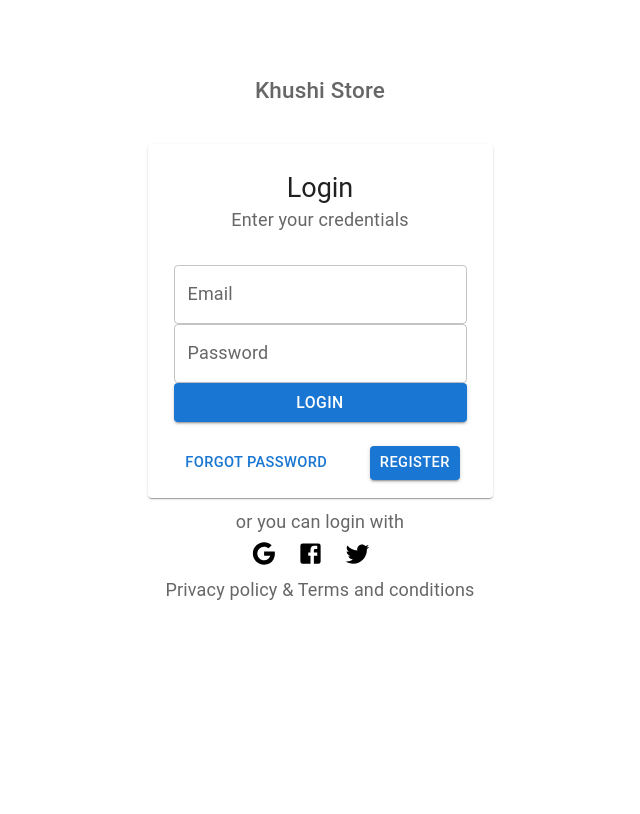
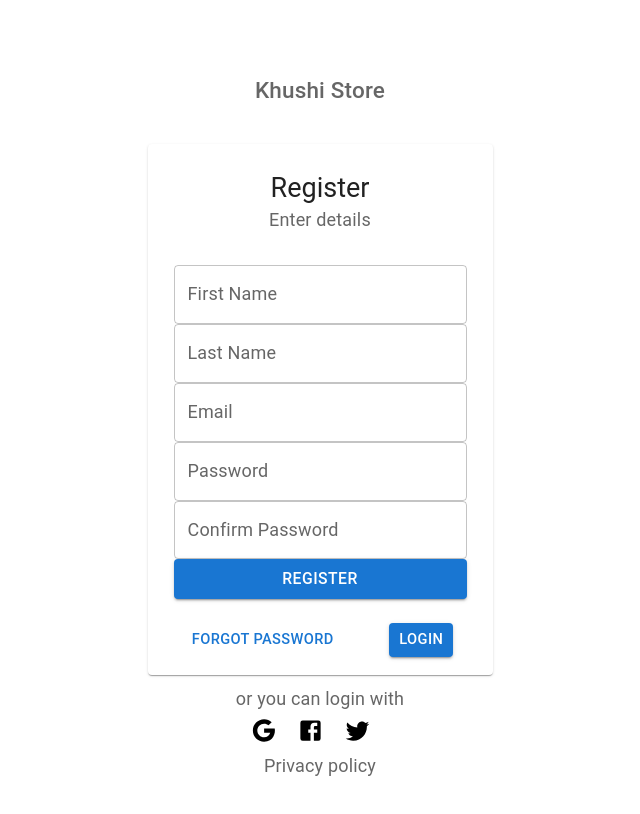
Before and after one commit to Xebec19/khushi-store, a Next.js app: page /profile in a window 1280 px wide. Both pictures are taken after a click on the button "REGISTER". Shown: the top 814 px of the page, without its empty margins (320-960 px from the left). Built offline with nearby package versions, Linux system fonts and the light colour scheme.

Commit message:
feat: added form validation in auth cards

```diff
--- a/components/Authentication/Login.tsx
+++ b/components/Authentication/Login.tsx
@@ -14,8 +14,36 @@ import ButtonUI from "../UI/ButtonUI";
 import GoogleIcon from "@mui/icons-material/Google";
 import FacebookIcon from "@mui/icons-material/Facebook";
 import TwitterIcon from "@mui/icons-material/Twitter";
+import { useFormik } from "formik";
+import * as yup from "yup";
 
-const Login = () => {
+const validationSchema = yup.object({
+  email: yup
+    .string("Enter your email")
+    .email("Enter a valid email")
+    .required("Email is required"),
+  password: yup
+    .string("Enter your password")
+    .min(8, "Password should of minimum 8 characters long")
+    .required("Password is required"),
+});
+
+/**
+ * @description it renders a card which allows user to sign in using an account
+ * @param {Object} setShowLogin func to update whether to show login or register card
+ */
+const Login = ({ setShowLogin }) => {
+  const formik = useFormik({
+    initialValues: {
+      email: "",
+      password: "",
+    },
+    validationSchema,
+    onSubmit: (values) => {
+      console.log(values);
+    },
+  });
+
   return (
     <div>
       <Typography
@@ -27,14 +55,20 @@ const Login = () => {
         Khushi Store
       </Typography>
       <Card className={classes.form}>
+        <form onSubmit={formik.handleSubmit}>
           <CardHeader title="Login" subheader="Enter your credentials" />
           <CardContent>
             <TextField
               id="email"
               fullWidth
+              name="email"
               label="Email"
               variant="outlined"
               className={classes.formInput}
+              value={formik.values.email}
+              onChange={formik.handleChange}
+              error={formik.touched.email && Boolean(formik.errors.email)}
+              helperText={formik.touched.email && formik.errors.email}
             />
             <TextField
               id="password"
@@ -43,18 +77,27 @@ const Login = () => {
               variant="outlined"
               type="password"
               className={classes.formInput}
+              value={formik.values.password}
+              onChange={formik.handleChange}
+              error={formik.touched.password && Boolean(formik.errors.password)}
+              helperText={formik.touched.password && formik.errors.password}
             />
-          <ButtonUI variant="contained" fullWidth>
+            <ButtonUI variant="contained" fullWidth type="submit">
               Login
             </ButtonUI>
           </CardContent>
           <CardActions className={classes.actions}>
             <ButtonUI size="small">Forgot Password</ButtonUI>
 
-          <ButtonUI variant="contained" size="small">
+            <ButtonUI
+              onClick={setShowLogin.bind(null, false)}
+              variant="contained"
+              size="small"
+            >
               Register
             </ButtonUI>
           </CardActions>
+        </form>
       </Card>
       <div className={classes.socialLoginWrapper}>
         <Typography color="text.secondary" component="div">
--- a/components/Authentication/Register.tsx
+++ b/components/Authentication/Register.tsx
@@ -14,8 +14,45 @@ import ButtonUI from "../UI/ButtonUI";
 import GoogleIcon from "@mui/icons-material/Google";
 import FacebookIcon from "@mui/icons-material/Facebook";
 import TwitterIcon from "@mui/icons-material/Twitter";
+import { useFormik } from "formik";
+import * as yup from "yup";
 
-const Register = () => {
+const validationSchema = yup.object({
+  firstName: yup.string().required("First name is required"),
+  lastName: yup.string().required("Last name is required"),
+  email: yup
+    .string()
+    .email("Invalid email address")
+    .required("Email is required"),
+  password: yup
+    .string()
+    .min(8, "Password must be at least 8 characters")
+    .required("Password is required"),
+  confirmPassword: yup
+    .string()
+    .oneOf([yup.ref("password"), null], "Passwords must match")
+    .required("Confirm password is required"),
+});
+
+/**
+ * @description it renders a card which allows user to register an account
+ * @param {Object} setShowLogin func to update whether to show login or register card
+ */
+const Register = ({ setShowLogin }) => {
+  const formik = useFormik({
+    initialValues: {
+      firstName: "",
+      lastName: "",
+      email: "",
+      password: "",
+      confirmPassword: "",
+    },
+    validationSchema,
+    onSubmit: (values) => {
+      console.log(values);
+    },
+  });
+
   return (
     <div>
       <Typography
@@ -27,63 +64,94 @@ const Register = () => {
         Khushi Store
       </Typography>
       <Card className={classes.form}>
-        <CardHeader
-          title="Register"
-          avatar={
-            <Avatar sx={{ bgcolor: red[500] }} aria-label="recipe">
-              R
-            </Avatar>
-          }
-        />
+        <form onSubmit={formik.handleSubmit}>
+          <CardHeader title="Register" subheader="Enter details" />
           <CardContent>
             <TextField
-            id="firstname"
+              id="firstName"
               fullWidth
               label="First Name"
+              name="firstName"
               variant="outlined"
               className={classes.formInput}
+              value={formik.values.firstName}
+              onChange={formik.handleChange}
+              error={
+                formik.touched.firstName && Boolean(formik.errors.firstName)
+              }
+              helperText={formik.touched.firstName && formik.errors.firstName}
             />
             <TextField
-            id="lastname"
+              id="lastName"
               fullWidth
+              name="lastName"
               label="Last Name"
               variant="outlined"
               className={classes.formInput}
+              value={formik.values.lastName}
+              onChange={formik.handleChange}
+              error={formik.touched.lastName && Boolean(formik.errors.lastName)}
+              helperText={formik.touched.lastName && formik.errors.lastName}
             />
             <TextField
               id="email"
               fullWidth
+              name="email"
               label="Email"
               variant="outlined"
               className={classes.formInput}
+              value={formik.values.email}
+              onChange={formik.handleChange}
+              error={formik.touched.email && Boolean(formik.errors.email)}
+              helperText={formik.touched.email && formik.errors.email}
             />
             <TextField
               id="password"
+              name="password"
               fullWidth
               label="Password"
               variant="outlined"
               type="password"
               className={classes.formInput}
+              value={formik.values.password}
+              onChange={formik.handleChange}
+              error={formik.touched.password && Boolean(formik.errors.password)}
+              helperText={formik.touched.password && formik.errors.password}
             />
             <TextField
               id="confirm-password"
+              name="confirmPassword"
               fullWidth
               label="Confirm Password"
               variant="outlined"
               type="password"
               className={classes.formInput}
+              value={formik.values.confirmPassword}
+              onChange={formik.handleChange}
+              error={
+                formik.touched.confirmPassword &&
+                Boolean(formik.errors.confirmPassword)
+              }
+              helperText={
+                formik.touched.confirmPassword && formik.errors.confirmPassword
+              }
             />
-          <ButtonUI variant="contained" fullWidth>
+            <ButtonUI type="submit" variant="contained" fullWidth>
               Register
             </ButtonUI>
           </CardContent>
           <CardActions className={classes.actions}>
             <ButtonUI size="small">Forgot Password</ButtonUI>
 
-          <ButtonUI variant="contained" size="small">
+            <ButtonUI
+              onClick={setShowLogin.bind(null, true)}
+              variant="contained"
+              size="small"
+            >
               Login
             </ButtonUI>
           </CardActions>
+        </form>
       </Card>
       <div className={classes.socialLoginWrapper}>
         <Typography color="text.secondary" component="div">
--- a/package.json
+++ b/package.json
@@ -23,6 +23,7 @@
     "dotenv-vault": "^1.18.0",
     "eslint": "8.33.0",
     "eslint-config-next": "13.1.6",
+    "formik": "^2.2.9",
     "next": "13.1.6",
     "react": "18.2.0",
     "react-dom": "18.2.0",
@@ -32,7 +33,8 @@
     "react-responsive-carousel": "^3.2.23",
     "styled-components": "^5.3.8",
     "typescript": "4.9.5",
-    "yarn": "^1.22.19"
+    "yarn": "^1.22.19",
+    "yup": "^1.0.2"
   },
   "devDependencies": {
     "@types/styled-components": "^5.1.26"
--- a/pages/profile.tsx
+++ b/pages/profile.tsx
@@ -1,9 +1,19 @@
+import React from "react";
 import Head from "next/head";
 import NavigationUI from "@/components/UI/NavigationUI";
 import Register from "@/components/Authentication/Register";
 import Layout from "@/components/UI/LayoutUI";
 import Login from "@/components/Authentication/Login";
-import Dashboard from "@/components/User/Dashboard";
+
+const AuthCard = () => {
+  let [showLogin, setShowLogin] = React.useState(true);
+
+  if (showLogin) {
+    return <Login setShowLogin={setShowLogin} />;
+  } else {
+    return <Register setShowLogin={setShowLogin} />;
+  }
+};
 
 export default function Profile() {
   return (
@@ -16,7 +26,7 @@ export default function Profile() {
       </Head>
       <Layout>
         {/* <Register /> */}
-        <Login />
+        <AuthCard />
         {/* <Dashboard /> */}
       </Layout>
       <NavigationUI />
```
Also changed, not shown: 1 other file (tests, documents, lock files or other folders). Lines whose indentation alone changed are shown as unchanged.
